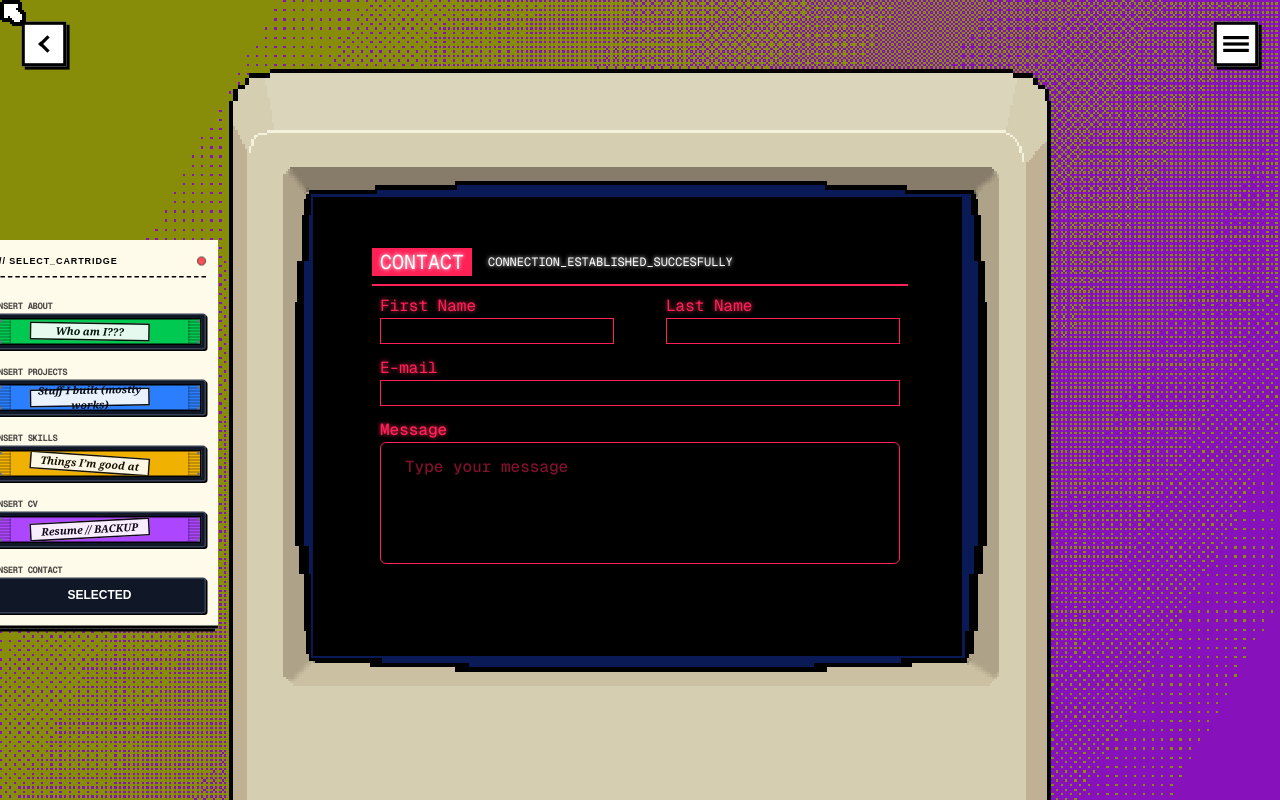
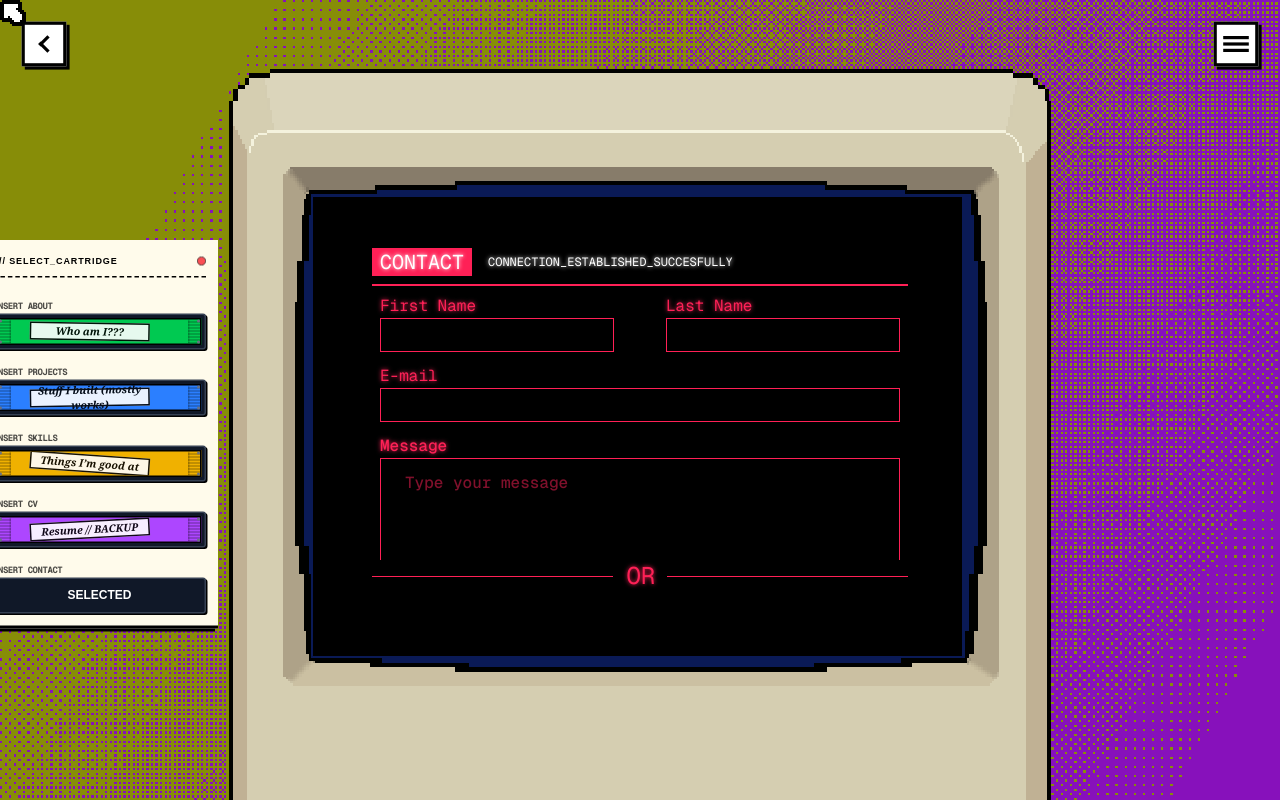
Before and after one commit to KimChel/Kimfolio, a Next.js app: page /about in a window 1280 px wide. Both pictures are taken after a click on the button "Call me maybe?". Built offline with nearby package versions, Linux system fonts and the light colour scheme; a web font is replaced by a local one.

Commit message:
add contact form functionality

```diff
--- a/app/about/page.tsx
+++ b/app/about/page.tsx
@@ -6,7 +6,6 @@ import Menu from "../components/Menu";
 import BackButton from "../components/BackButton";
 import TerminalMenu from "../components/TerminalMenu";
 import Image from "next/image";
-import { sendEmail } from "../utils/sendEmail";
 import { useForm } from "react-hook-form";
 
 // --- Types ---
@@ -19,7 +18,8 @@ export enum CartridgeSelection {
 }
 
 export type FormData = {
-  name: string;
+  fname: string;
+  lname: string;
   email: string;
   message: string;
 };
@@ -376,7 +376,53 @@ const CvView = () => {
 };
 
 const ContactView = () => {
-  const { register, handleSubmit } = useForm<FormData>();
+  const { register, handleSubmit, reset } = useForm<FormData>();
+
+  const [status, setStatus] = useState<"idle" | "loading" | "success" | "error">("idle");
+
+  const sendEmail = async (data: FormData) => {
+    setStatus('loading')
+    try {
+      const response = await fetch('/api/contact', {
+        method: 'POST',
+        headers: {
+          'Content-Type': 'application/json',
+        },
+        body: JSON.stringify(data),
+      });
+
+      if (response.ok) {
+        setStatus('success')
+        reset();
+      } else {
+        const errorData = await response.json
+        console.error('API Error:', errorData);
+
+      }
+    } catch (error) {
+      console.error('Error:', error);
+      setStatus('idle')
+      alert(
+        'An error occurred while sending the email. Please try again later.'
+      )
+    }
+
+  }
+
+  const StatusMessage = () => {
+    switch (status) {
+      case 'loading':
+        return <p className="text-white animate-pulse">TRANSMITTING DATA...</p>;
+      case 'success':
+        return <p className="text-green-400">MESSAGE SENT: Your request has been logged and forwarded.</p>;
+      case 'error':
+        return <p className="text-red-400">ERROR: Failed to connect to server. Please try again later.</p>;
+      default:
+        return null;
+    }
+  };
+
+  const isFormDisabled = status === 'loading' || status === 'success';
 
   const onSubmit = (data: FormData) => {
     sendEmail(data);
@@ -387,56 +433,75 @@ const ContactView = () => {
       <div className=" border-b-2 border-rose-500 flex justify-between items-end pb-2 ">
         <div className="flex items-center gap-4">
           <h1 className="text-white text-xl bg-rose-500 px-2">CONTACT</h1>
-          <span className="text-xs">CONNECTION_ESTABLISHED_SUCCESFULLY</span>
+          <span className="text-xs">
+            {status === 'success' ? 'TRANSACTION COMPLETE' : 'CONNECTION_ESTABLISHED_SUCCESFULLY'}
+          </span>
         </div>
       </div>
 
       <div className="w-full flex flex-col font-mono text-rose-500 terminal-scroll-rose p-2 overflow-y-auto">
-        <form onSubmit={handleSubmit(onSubmit)}>
+
+        <StatusMessage />
+
+        {/* Hide form or show success message after successful submission */}
+        {status !== 'success' && (
+          <form id="contactForm" onSubmit={handleSubmit(onSubmit)} className={isFormDisabled ? 'opacity-50 pointer-events-none' : ''}>
             <div className="flex flex-row pb-3 justify-between">
+              {/* ... (Your existing input fields) ... */}
               <div className="w-[45%]">
-              <label htmlFor="name" className="">
-                First Name
-              </label>
+                <label htmlFor="fname">First Name</label>
                 <input
                   type="text"
-                className="w-full border border-rose-500 focus:border-rose-500"
-                {...register("name", { required: true })}
+                  className="w-full border border-rose-500 focus:border-rose-500 bg-transparent p-1"
+                  {...register("fname", { required: true })}
+                  disabled={isFormDisabled}
                 />
               </div>
               <div className="w-[45%]">
-              <label htmlFor="name" className="">
-                Last Name
-              </label>
+                <label htmlFor="lname">Last Name</label>
                 <input
                   type="text"
-                className="w-full border border-rose-500 focus:border-rose-500"
-                {...register("name", { required: true })}
+                  className="w-full border border-rose-500 focus:border-rose-500 bg-transparent p-1"
+                  {...register("lname", { required: true })}
+                  disabled={isFormDisabled}
                 />
               </div>
             </div>
             <div className="pb-3">
-            <label htmlFor="email" className="">
-              E-mail
-            </label>
+              <label htmlFor="email">E-mail</label>
               <input
                 type="email"
-              className="w-full border border-rose-500 focus:border-rose-500"
+                className="w-full border border-rose-500 focus:border-rose-500 bg-transparent p-1"
                 {...register("email", { required: true })}
+                disabled={isFormDisabled}
               />
             </div>
             <div className="pb-3">
-            <label htmlFor="message" className="text-base font-medium">
-              Message
-            </label>
+              <label htmlFor="message" className="text-base font-medium">Message</label>
               <textarea
                 rows={4}
                 placeholder="Type your message"
-              className="w-full resize-none rounded-md border border-rose-500 py-3 px-6 text-base font-medium outline-none focus:border-rose-500"
+                className="w-full resize-none border border-rose-500 py-3 px-6 text-base font-medium outline-none focus:border-rose-500 bg-transparent"
                 {...register("message", { required: true })}
+                disabled={isFormDisabled}
               ></textarea>
             </div>
+            <div>
+              <button
+                type="submit"
+                className="w-full border border-rose-500 text-rose-500 py-2 mt-4 hover:bg-rose-500 hover:text-white transition-colors uppercase disabled:opacity-50 disabled:cursor-not-allowed"
+                disabled={isFormDisabled}
+              >
+                {status === 'loading' ? 'Sending...' : 'Transmit Message'}
+              </button>
+            </div>
           </form>
+        )}
+      </div>
+      <div className="w-full flex flex-row justify-between align-center">
+        <div className="w-[45%] border-t mt-4 border-rose-500"></div>
+        <div className="w-[5%] text-rose-500 text-2xl">OR</div>
+        <div className="w-[45%] border-t mt-4 border-rose-500"></div>
       </div>
     </div>
   );
@@ -541,8 +606,7 @@ export default function TerminalPage() {
                 style={{
                   imageRendering: "pixelated",
                   textShadow: `0 0 4px currentColor`, // Glow effect inherits text color
-                  boxShadow: `inset 0 0 20px ${
-                    selectedCartridge === "skills" ? "#f59e0b" : "#000"
+                  boxShadow: `inset 0 0 20px ${selectedCartridge === "skills" ? "#f59e0b" : "#000"
                     }`, // Inner glow
                 }}
               >
--- /dev/null
+++ b/app/api/contact/route.ts
@@ -0,0 +1,65 @@
+import { NextResponse } from 'next/server';
+import nodemailer from 'nodemailer';
+
+// Define the shape of the data we expect from the form
+interface FormData {
+  fname: string;
+  lname: string;
+  email: string;
+  message: string;
+}
+
+// Ensure environment variables are loaded (Next.js does this automatically)
+const EMAIL_USER = process.env.MY_EMAIL; // Your Gmail address
+const EMAIL_PASS = process.env.MY_PASSWORD; // Your Gmail App Password
+
+// POST handler for the API route
+export async function POST(request: Request) {
+  try {
+    // 1. Parse the request body
+    const data: FormData = await request.json();
+
+    // Simple validation (can be more robust)
+    if (!data.fname || !data.lname || !data.email || !data.message) {
+      return NextResponse.json({ message: 'Missing required fields' }, { status: 400 });
+    }
+
+    // 2. Configure the Nodemailer transporter
+    const transporter = nodemailer.createTransport({
+      service: 'gmail', // Use 'gmail' for simplicity
+      auth: {
+        user: EMAIL_USER,
+        pass: EMAIL_PASS,
+      },
+      // Optional: Add logging for debugging
+      // logger: true,
+    });
+
+    // 3. Define the email content
+    const mailOptions = {
+      from: EMAIL_USER, // Sender address (your email)
+      to: EMAIL_USER,   // Receiver address (your email)
+      subject: `[BUSINESS INQUIRY] from ${data.fname} ${data.lname}`,
+      html: `
+        <h2>New Contact Form Submission</h2>
+        <p><strong>Name:</strong> ${data.fname} ${data.lname}</p>
+        <p><strong>Email:</strong> ${data.email}</p>
+        <hr/>
+        <p><strong>Message:</strong></p>
+        <p>${data.message}</p>
+        <hr/>
+        <p><em>Reply to: ${data.email}</em></p>
+      `,
+    };
+
+    // 4. Send the email
+    await transporter.sendMail(mailOptions);
+
+    console.log('Email sent successfully!');
+    return NextResponse.json({ message: 'Email sent successfully!' }, { status: 200 });
+
+  } catch (error) {
+    console.error('Error sending email:', error);
+    return NextResponse.json({ message: 'Failed to send email.' }, { status: 500 });
+  }
+}
--- a/app/utils/sendEmail.tsx
+++ /dev/null
@@ -1,7 +0,0 @@
-import { FormData } from "../about/page";
-
-
-export function sendEmail(data: FormData) {
-  // TODO: send email
-  console.log(data);
-}
```
Also changed, not shown: package.json (+4 -3 lines), 1 other file (tests, documents, lock files or other folders). Lines whose indentation alone changed are shown as unchanged.
